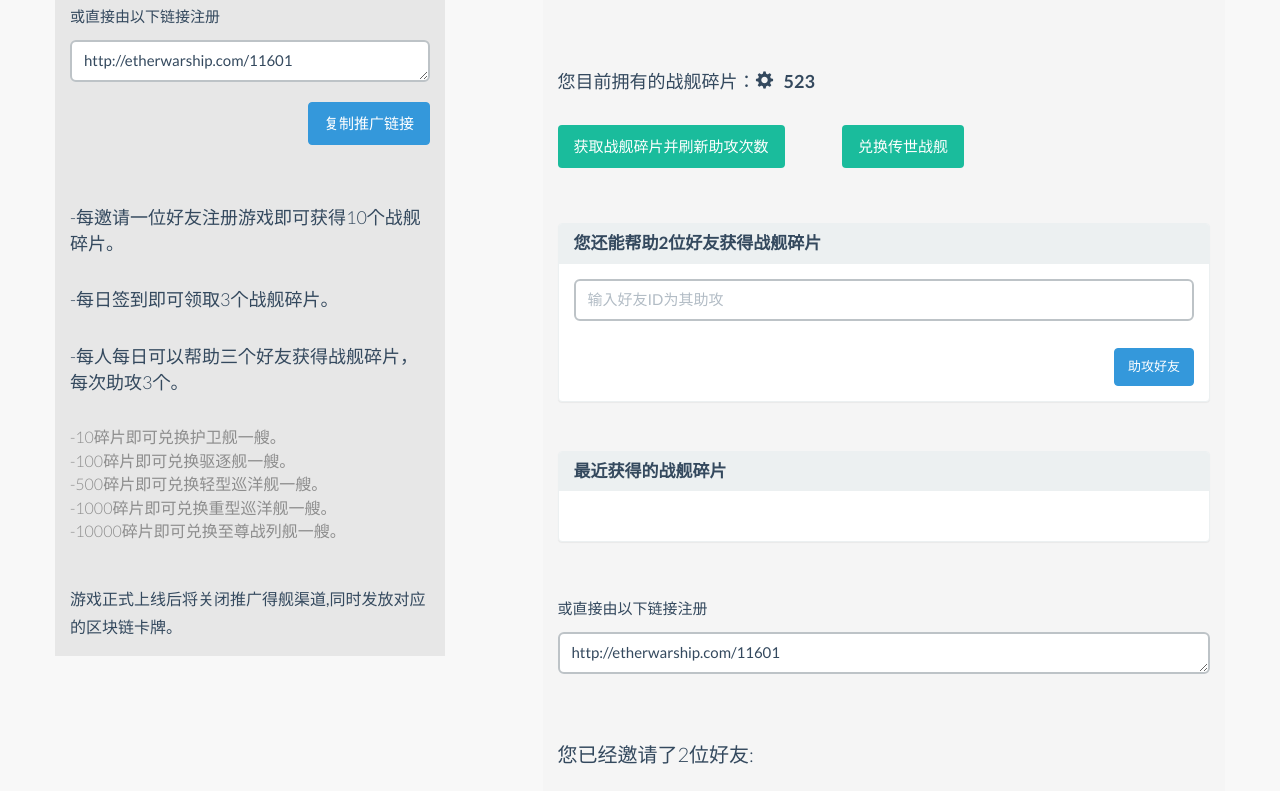
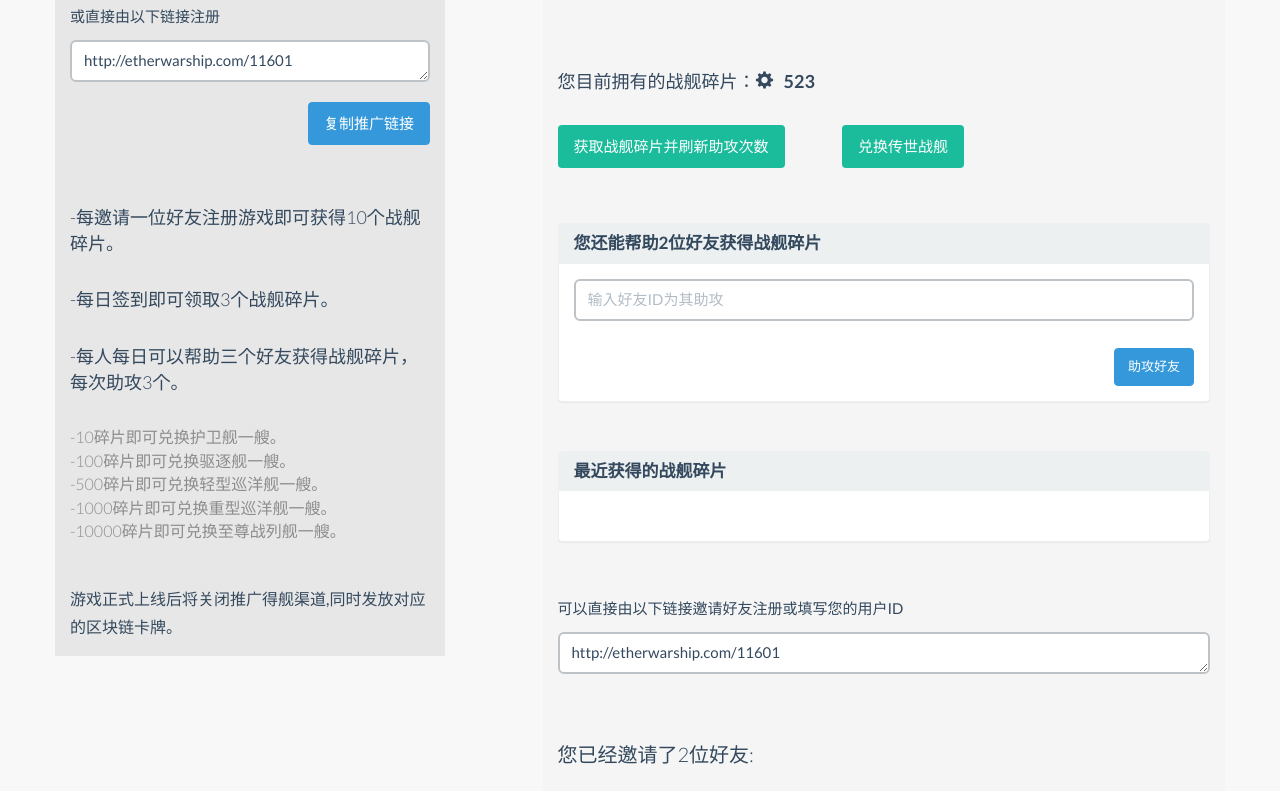
Before and after one commit to ubltroll/lamer_py, a Django app: page /home/ in a window 1280 px wide. Shown: the part 756-1547 px from the top of the page. Run offline with Django 3.2, Linux system fonts and the light colour scheme; a user stored in the database is signed in; data comes from the database, SQL or seed files in the repository; some libraries are stand-ins or nearby versions.

Commit message:
1.2.6.2b

```diff
--- a/milicien/templates/user.html
+++ b/milicien/templates/user.html
@@ -284,7 +284,7 @@
 
 						<form role="form">
 					  <div class="form-group">
-					    <label for="AmwayURL">或直接由以下链接注册</label>
+					    <label for="AmwayURL">可以直接由以下链接邀请好友注册或填写您的用户ID</label>
 					    <textarea id='AmwayURL1' class="form-control" rows="1"></textarea>
 					  </div>
 				<br/>
```
